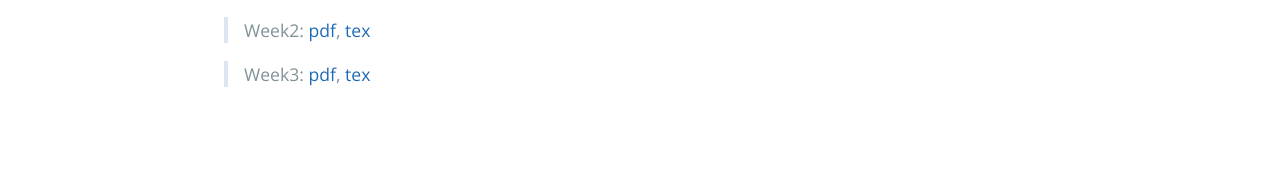
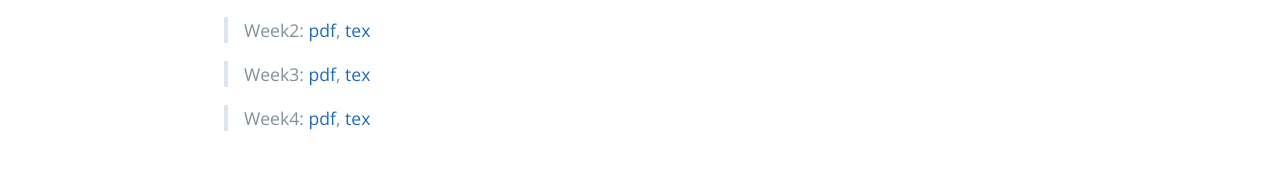
Before and after one commit to YuanYuYuan/calculus-2020, a Jekyll site: the page built from index.md, in a window 1280 px wide. Shown: the part 755-933 px from the top of the page. Built offline with Jekyll 4.4.1, drawn with Linux system fonts in a browser that asks for light colours; our own code applies the rules of GitHub Pages for plain Markdown files; before the commit the page ends 900 px from its top, so only the background shows below that.

Commit message:
add week4

```diff
--- a/index.md
+++ b/index.md
@@ -23,3 +23,5 @@ You may import them into the [overleaf](https://www.overleaf.com/) and then edit
 > Week2: [pdf](./exercise/week2.pdf), [tex](./exercise/week2.tex)
 
 > Week3: [pdf](./exercise/week3.pdf), [tex](./exercise/week3.tex)
+
+> Week4: [pdf](./exercise/week4.pdf), [tex](./exercise/week4.tex)
```
Also changed, not shown: exercise/png/2.8.52.png (added), exercise/png/3.1.88.png (added), exercise/png/3.3.66.png (added), exercise/png/3.4.99.png (added), exercise/svg/2.8.52.svg (added), exercise/svg/3.1.88.svg (added), exercise/svg/3.3.66.svg (added), exercise/svg/3.4.99.svg (added), 2 other files.
